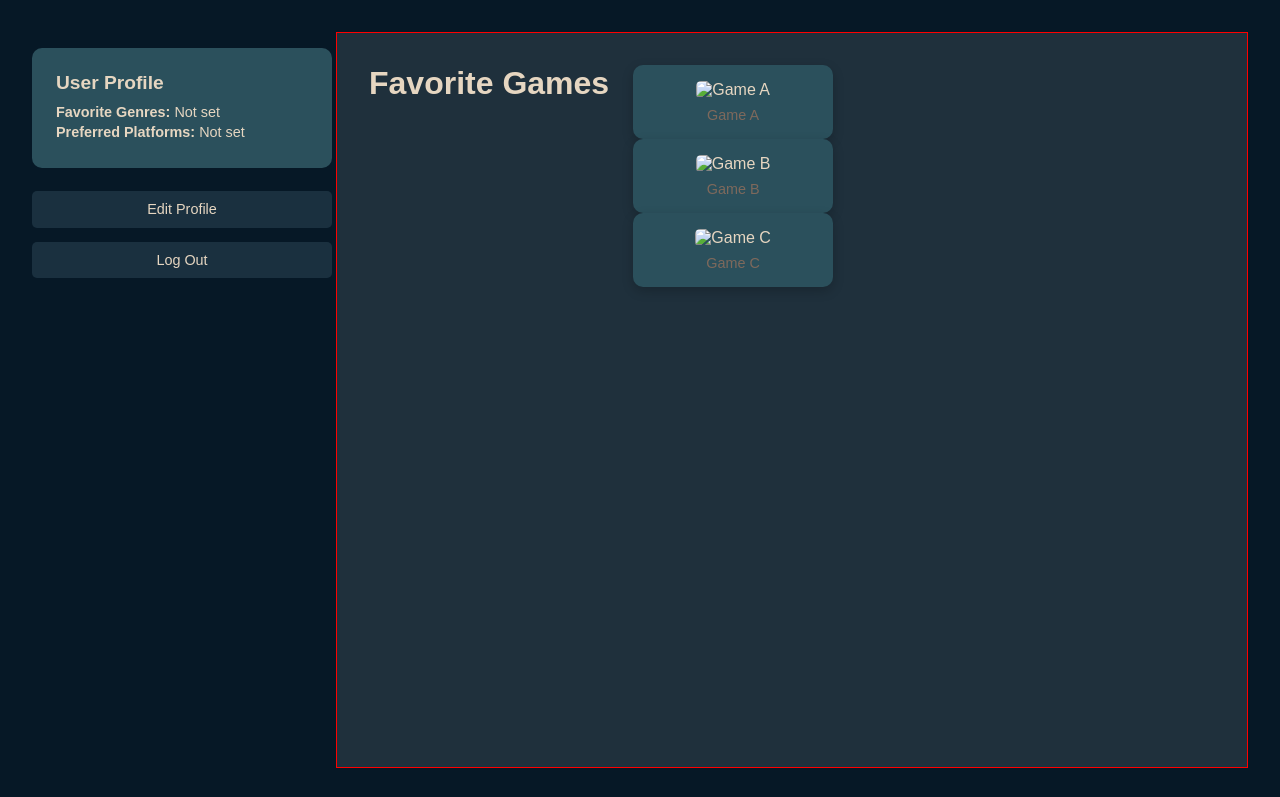
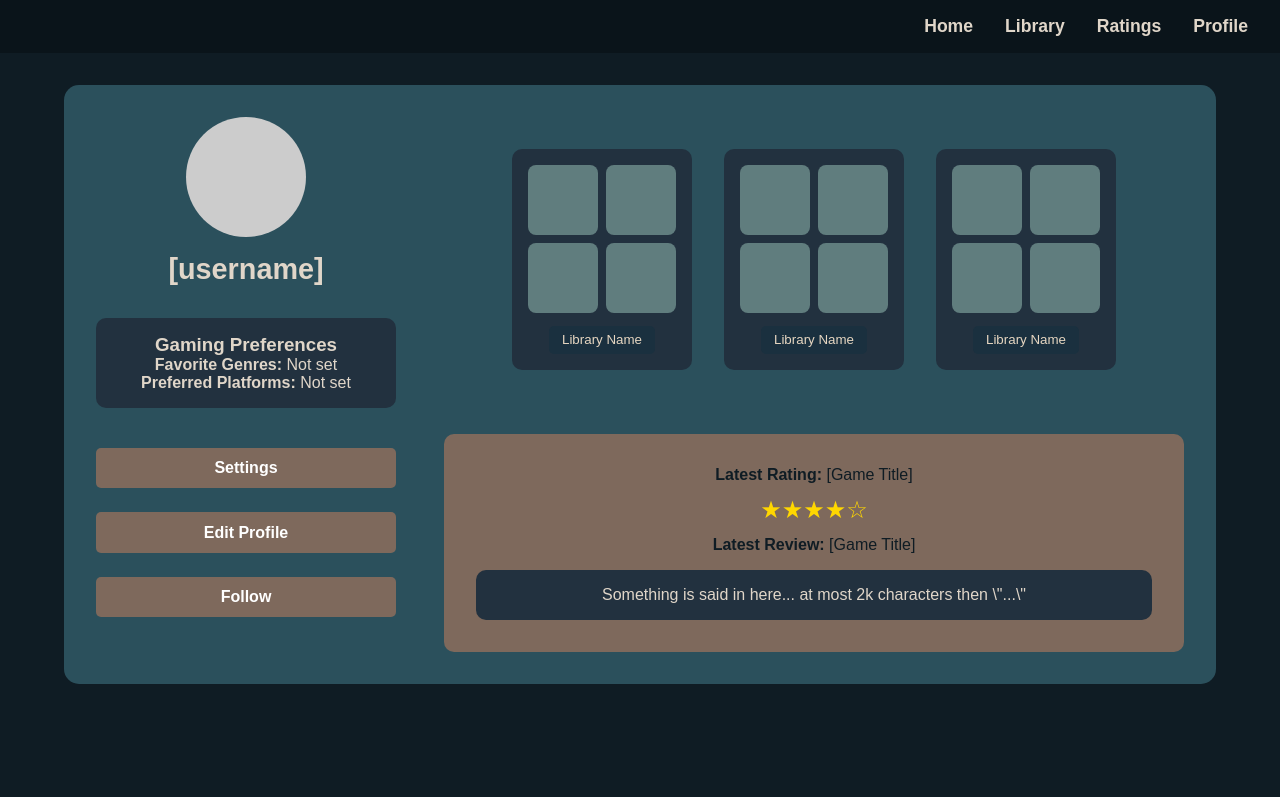
Before and after one commit to GasperPls/GamePath, a website: page public/profile.html in a window 1280 px wide. Shown: the top 797 px of the page. Drawn offline with Linux system fonts and the light colour scheme.

Commit message:
Updated profile page layout

```diff
--- a/public/profile.html
+++ b/public/profile.html
@@ -4,7 +4,161 @@
   <meta charset="UTF-8">
   <meta name="viewport" content="width=device-width, initial-scale=1.0">
   <title>User Profile</title>
-    <link rel="stylesheet" href="indexstyle.css"> <!-- Ensure this file exists and is updated -->
+  <link rel="stylesheet" href="indexstyle.css">
+  <style>
+    /* Reset */
+    * {
+      margin: 0;
+      padding: 0;
+      box-sizing: border-box;
+    }
+    body {
+      font-family: Arial, sans-serif;
+      background-color: #0f1c24;
+      color: #e0d6c9;
+      min-height: 100vh;
+    }
+    /* Navbar */
+    .navbar {
+      background-color: #0a141a;
+      padding: 1em 2em;
+    }
+    .navbar ul {
+      display: flex;
+      list-style: none;
+      gap: 2em;
+      justify-content: flex-end;
+    }
+    .navbar a {
+      text-decoration: none;
+      color: #e0d6c9;
+      font-weight: bold;
+      font-size: 1.1em;
+    }
+    .navbar a:hover {
+      color: #7E695C;
+    }
+    /* Layout */
+    .profile-wrapper {
+      background-color: #2b505c;
+      margin: 2em auto;
+      padding: 2em;
+      width: 90%;
+      max-width: 1200px;
+      border-radius: 15px;
+      display: flex;
+      gap: 3em;
+    }
+    /* Left Side (Profile Info) */
+    .profile-info {
+      width: 300px;
+      display: flex;
+      flex-direction: column;
+      align-items: center;
+      gap: 1em;
+    }
+    .profile-picture {
+      width: 120px;
+      height: 120px;
+      border-radius: 50%;
+      background-color: #ccc;
+      background-size: cover;
+      background-position: center;
+    }
+    .username {
+      font-size: 1.8em;
+      font-weight: bold;
+      text-align: center;
+    }
+    .gaming-preferences {
+      background-color: #22313f;
+      padding: 1em;
+      border-radius: 10px;
+      width: 100%;
+      text-align: center;
+      margin-top: 1em;
+    }
+    .profile-buttons {
+      display: flex;
+      flex-direction: column;
+      gap: 0.5em;
+      margin-top: 1em;
+      width: 100%;
+    }
+    .profile-button {
+      background-color: #7E695C;
+      color: white;
+      border: none;
+      padding: 0.7em;
+      border-radius: 5px;
+      cursor: pointer;
+      font-weight: bold;
+      font-size: 1em;
+    }
+    .profile-button:hover {
+      background-color: #607D7E;
+    }
+    /* Right Side (Content Area) */
+    .profile-content {
+      flex: 1;
+    }
+    .library-section {
+      display: flex;
+      justify-content: center;
+      flex-wrap: wrap;
+      gap: 2em;
+      margin-bottom: 2em;
+    }
+    .library-card {
+      background-color: #22313f;
+      padding: 1em;
+      border-radius: 10px;
+      width: 180px;
+      text-align: center;
+    }
+    .library-games {
+      display: grid;
+      grid-template-columns: repeat(2, 1fr);
+      gap: 0.5em;
+      margin-bottom: 0.8em;
+    }
+    .game-thumb {
+      width: 70px;
+      height: 70px;
+      background-color: #607D7E;
+      border-radius: 8px;
+    }
+    .library-button {
+      background-color: #1A303F;
+      color: #E6D6C1;
+      border: none;
+      padding: 0.5em 1em;
+      border-radius: 5px;
+      cursor: pointer;
+    }
+    .library-button:hover {
+      background-color: #607D7E;
+    }
+    .latest-review {
+      background-color: #7E695C;
+      padding: 2em;
+      border-radius: 10px;
+      color: #0f1c24;
+      text-align: center;
+    }
+    .stars {
+      color: gold;
+      font-size: 1.5em;
+      margin: 0.5em 0;
+    }
+    .review-text {
+      background-color: #22313f;
+      color: #e0d6c9;
+      padding: 1em;
+      border-radius: 10px;
+      margin-top: 1em;
+    }
+  </style>
 
   <script>
     function loadProfile() {
@@ -15,89 +169,89 @@
       document.getElementById("profilePic").style.backgroundImage = `url(${profilePicture})`;
       document.getElementById("favoriteGenres").textContent = favoriteGenres.length ? favoriteGenres.join(", ") : "Not set";
       document.getElementById("gamingPlatforms").textContent = gamingPlatforms.length ? gamingPlatforms.join(", ") : "Not set";
-
-            loadGames(favoriteGenres);
     }
 
-        function loadGames(genres) {
-            const gameList = document.getElementById("gameList");
-            gameList.innerHTML = "";
-
-            const sampleGames = [
-                { name: "Game A", genre: "Action", img: "game-a.png" },
-                { name: "Game B", genre: "RPG", img: "game-b.png" },
-                { name: "Game C", genre: "Strategy", img: "game-c.png" }
-            ];
-
-            let filteredGames = sampleGames.filter(game => genres.includes(game.genre));
-            if (filteredGames.length === 0) filteredGames = sampleGames;
-
-            filteredGames.forEach(game => {
-                const gameCard = document.createElement("div");
-                gameCard.classList.add("game-card");
-                gameCard.innerHTML = `<img src='${game.img}' alt='${game.name}'><p>${game.name}</p>`;
-                gameList.appendChild(gameCard);
-            });
+    function toggleFollow() {
+      const followBtn = document.getElementById("followBtn");
+      followBtn.innerText = (followBtn.innerText === "Follow") ? "Unfollow" : "Follow";
     }
 
     document.addEventListener("DOMContentLoaded", loadProfile);
   </script>
 </head>
+
 <body>
-    <!-- Profile Section Wrapper (NEW FIX) -->
-    <div class="profile-section">
+  <nav class="navbar">
+    <ul>
+      <li><a href="home.html">Home</a></li>
+      <li><a href="library.html">Library</a></li>
+      <li><a href="ratings.html">Ratings</a></li>
+      <li><a href="profile.html">Profile</a></li>
+    </ul>
+  </nav>
 
-        <!-- Sidebar (User Profile) -->
-        <div class="sidebar">
+  <div class="profile-wrapper">
+
+    <!-- Left Profile Info -->
+    <div class="profile-info">
       <div id="profilePic" class="profile-picture"></div>
-            <div class="profile-card">
-                <h2>User Profile</h2>
+      <div class="username">[username]</div>
+      <div class="gaming-preferences">
+        <h3>Gaming Preferences</h3>
         <p><strong>Favorite Genres:</strong> <span id="favoriteGenres">Loading...</span></p>
         <p><strong>Preferred Platforms:</strong> <span id="gamingPlatforms">Loading...</span></p>
       </div>
-            <div class="button-container">
-                <button class="profile-button" onclick="window.location.href='profile-setup.html'">Edit Profile</button>
-                <button class="profile-button" onclick="window.location.href='logout.html'">Log Out</button>
+      <div class="profile-buttons">
+        <button class="profile-button" onclick="window.location.href='profile-setup.html'">Settings</button>
+        <button class="profile-button" onclick="alert('Edit Profile clicked')">Edit Profile</button>
+        <button id="followBtn" class="profile-button" onclick="toggleFollow()">Follow</button>
       </div>
     </div>
 
-        <!-- Favorite Games Section -->
-        <div class="favorite-games">
-            <h1>Favorite Games</h1>
-            <div class="game-section">
-                <div class="games-container" id="gameList">
-                    <p>Loading recommended games...</p>
+    <!-- Right Main Content -->
+    <div class="profile-content">
+      <div class="library-section">
+        <div class="library-card">
+          <div class="library-games">
+            <div class="game-thumb"></div>
+            <div class="game-thumb"></div>
+            <div class="game-thumb"></div>
+            <div class="game-thumb"></div>
           </div>
+          <button class="library-button">Library Name</button>
+        </div>
+
+        <div class="library-card">
+          <div class="library-games">
+            <div class="game-thumb"></div>
+            <div class="game-thumb"></div>
+            <div class="game-thumb"></div>
+            <div class="game-thumb"></div>
+          </div>
+          <button class="library-button">Library Name</button>
+        </div>
+
+        <div class="library-card">
+          <div class="library-games">
+            <div class="game-thumb"></div>
+            <div class="game-thumb"></div>
+            <div class="game-thumb"></div>
+            <div class="game-thumb"></div>
+          </div>
+          <button class="library-button">Library Name</button>
+        </div>
+      </div>
+
+      <div class="latest-review">
+        <p><strong>Latest Rating:</strong> [Game Title]</p>
+        <div class="stars">★★★★☆</div>
+        <p><strong>Latest Review:</strong> [Game Title]</p>
+        <div class="review-text">
+          <p>Something is said in here... at most 2k characters then \"...\"</p>
         </div>
       </div>
     </div>
 
-    <!-- Game Footage Section -->
-    <div class="game-footage-section">
-        <h2>Game Footage</h2>
-        <div class="game-footage-container">
-            <div class="game-footage-box">
-                <video controls>
-                    <source src="https://www.sample-videos.com/video123/mp4/720/big_buck_bunny_720p_1mb.mp4" type="video/mp4">
-                    Your browser does not support the video tag or the file is missing.
-                </video>
-                <p>Game A Footage</p>
-            </div>
-            <div class="game-footage-box">
-                <video controls>
-                    <source src="https://www.sample-videos.com/video123/mp4/720/big_buck_bunny_720p_1mb.mp4" type="video/mp4">
-                    Your browser does not support the video tag or the file is missing.
-                </video>
-                <p>Game B Footage</p>
-            </div>
-            <div class="game-footage-box">
-                <video controls>
-                    <source src="https://www.sample-videos.com/video123/mp4/720/big_buck_bunny_720p_1mb.mp4" type="video/mp4">
-                    Your browser does not support the video tag or the file is missing.
-                </video>
-                <p>Game C Footage</p>
-            </div>
-        </div>
   </div>
 </body>
 </html>
```
Lines whose indentation alone changed are shown as unchanged.
